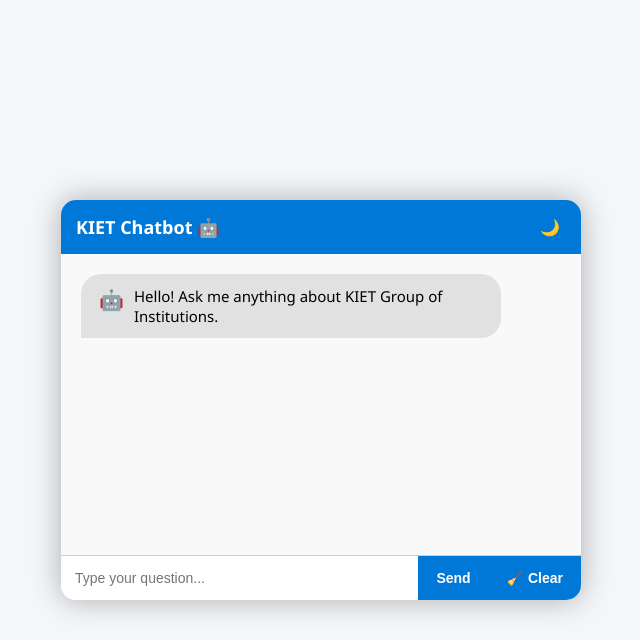
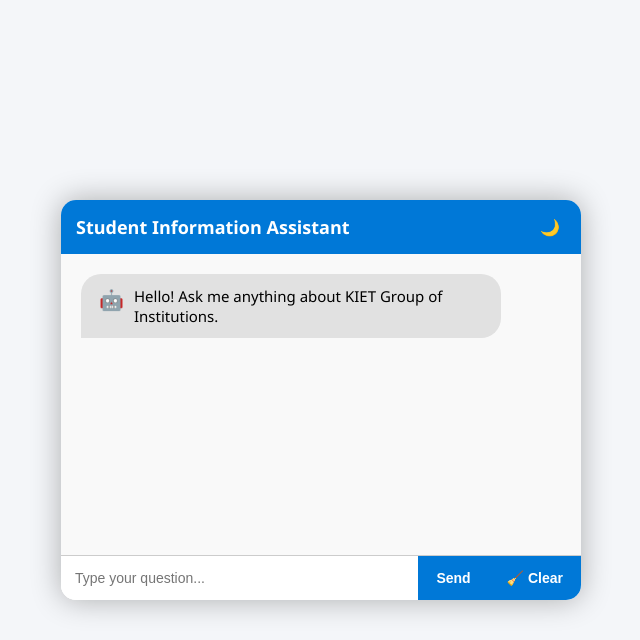
Before and after one commit to nagendrababukalaga/kiet_connect, a Flask app: page / in a window 1280 px wide. Shown: the top 640 px of the page, without its empty margins (319-959 px from the left). Run offline with Flask 3, Linux system fonts and the light colour scheme; parts of the project's set-up code (start-up, migrations or seed data) failed here and were passed over.

Commit message:
Update index.html

```diff
--- a/templates/index.html
+++ b/templates/index.html
@@ -3,14 +3,15 @@
 <head>
 <meta charset="UTF-8">
 <meta name="viewport" content="width=device-width, initial-scale=1.0">
-<title>KIET Chatbot</title>
+<title>KIET Connect</title>
+
 <link rel="stylesheet" href="{{ url_for('static', filename='style.css') }}">
 </head>
 <body>
 <div class="chat-container">
     <!-- Header with only Dark Mode toggle -->
     <div class="chat-header">
-        KIET Chatbot 🤖
+        Student Information Assistant
         <button id="toggle-theme">🌙</button>
     </div>
 
```
